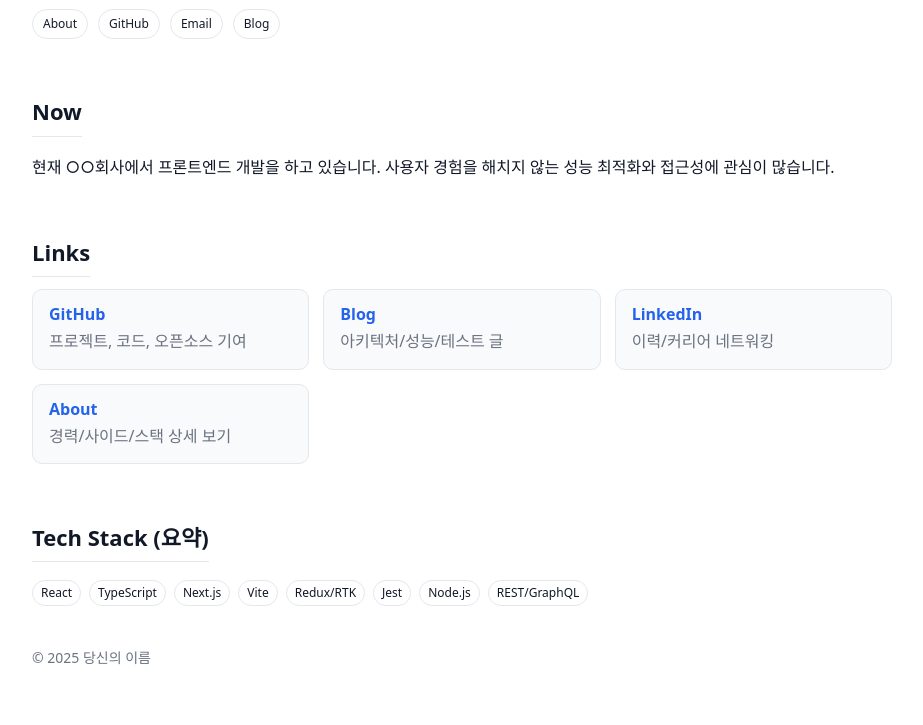
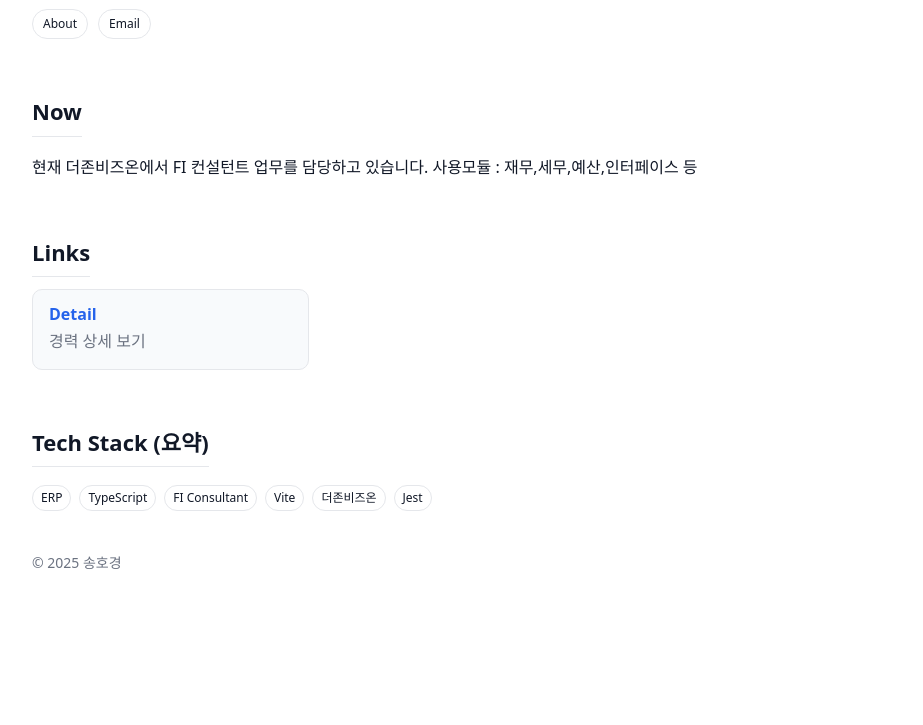
Before and after one commit to hoking513/HoKyong-Experience, a plain HTML site: page index.html in a window 1280 px wide. Shown: the part 190-915 px from the top of the page, without its empty margins (178-1101 px from the left). After the commit the page ends 820 px from the top, so only its background shows below. Drawn offline with Linux system fonts and the light colour scheme.

Commit message:
Update index.html

```diff
--- a/index.html
+++ b/index.html
@@ -2,47 +2,34 @@
 <html lang="ko">
 <head>
   <meta charset="utf-8" />
-  <title>당신의 이름 · Profile</title>
+  <title>FI 컨설턴트 송호경 · Profile</title>
   <meta name="viewport" content="width=device-width,initial-scale=1" />
   <link rel="stylesheet" href="./styles.css" />
-  <meta name="description" content="개발자 포트폴리오 · 링크 모음 · 현재 작업" />
 </head>
 <body>
   <main class="container">
     <header class="header">
-      <div class="title">당신의 이름</div>
-      <div class="subtitle">Frontend Engineer · React / TypeScript · Seoul, KR</div>
+      <div class="title">송호경</div>
+      <div class="subtitle">FI Consultant · Seoul, KR</div>
       <nav class="nav">
-        <a class="badge" href="./about.html">About</a>
-        <a class="badge" href="https://github.com/your-id" target="_blank" rel="noopener">GitHub</a>
-        <a class="badge" href="mailto:you@example.com">Email</a>
-        <a class="badge" href="https://blog.example.com" target="_blank" rel="noopener">Blog</a>
+        <a class="badge" href="./detail.html">About</a>
+        <a class="badge" href="thdghrud01@gmail.com">Email</a>
       </nav>
     </header>
 
     <section class="section">
       <h2>Now</h2>
-      <p>현재 ○○회사에서 프론트엔드 개발을 하고 있습니다. 사용자 경험을 해치지 않는 성능 최적화와 접근성에 관심이 많습니다.</p>
+      <p>현재 더존비즈온에서 FI 컨설턴트 업무를 담당하고 있습니다.
+          사용모듈 : 재무,세무,예산,인터페이스 등
+      </p>
     </section>
 
     <section class="section">
       <h2>Links</h2>
       <div class="grid">
-        <a class="card" href="https://github.com/your-id" target="_blank" rel="noopener">
-          <h3>GitHub</h3>
-          <p>프로젝트, 코드, 오픈소스 기여</p>
-        </a>
-        <a class="card" href="https://blog.example.com" target="_blank" rel="noopener">
-          <h3>Blog</h3>
-          <p>아키텍처/성능/테스트 글</p>
-        </a>
-        <a class="card" href="https://www.linkedin.com/in/your-id" target="_blank" rel="noopener">
-          <h3>LinkedIn</h3>
-          <p>이력/커리어 네트워킹</p>
-        </a>
-        <a class="card" href="./about.html">
-          <h3>About</h3>
-          <p>경력/사이드/스택 상세 보기</p>
+        <a class="card" href="./detail.html">
+          <h3>Detail</h3>
+          <p>경력 상세 보기</p>
         </a>
       </div>
     </section>
@@ -50,14 +37,13 @@
     <section class="section">
       <h2>Tech Stack (요약)</h2>
       <div class="tags">
-        <span class="tag">React</span><span class="tag">TypeScript</span>
-        <span class="tag">Next.js</span><span class="tag">Vite</span>
-        <span class="tag">Redux/RTK</span><span class="tag">Jest</span>
-        <span class="tag">Node.js</span><span class="tag">REST/GraphQL</span>
+        <span class="tag">ERP</span><span class="tag">TypeScript</span>
+        <span class="tag">FI Consultant</span><span class="tag">Vite</span>
+        <span class="tag">더존비즈온</span><span class="tag">Jest</span>
       </div>
     </section>
 
-    <footer>© 2025 당신의 이름</footer>
+    <footer>© 2025 송호경</footer>
   </main>
 </body>
 </html>
```
